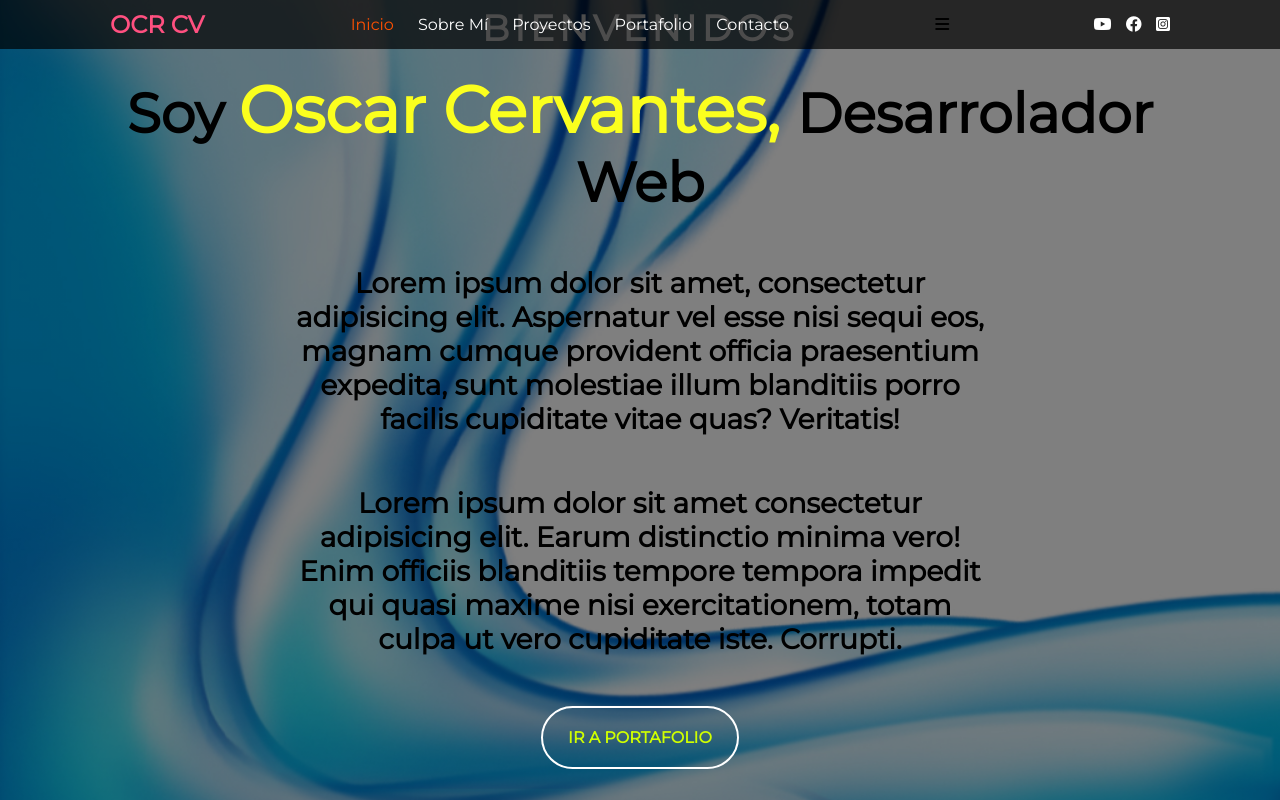
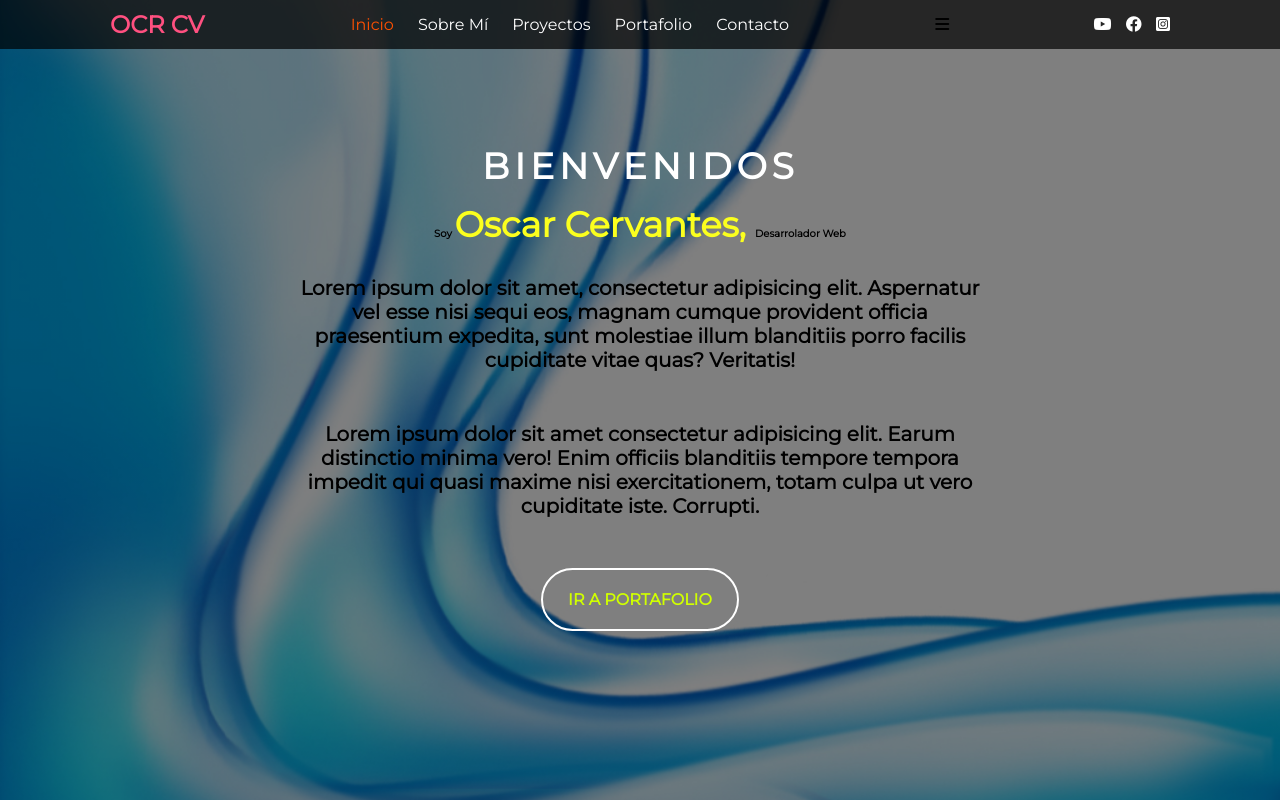
Before and after one commit to Oscar-CR09/Portafolio, a plain HTML site: page index.html in a window 1280 px wide. Shown: the top 800 px of the page. Drawn offline with nearby package versions, Linux system fonts and the light colour scheme.

Commit message:
mejora en letras de tamaño

```diff
--- a/estilos.css
+++ b/estilos.css
@@ -96,26 +96,26 @@ html{
 #inicio .contenido .presentacion .bienvenido{
     font-weight: bolder;
     font-size: 36px;
-    margin-bottom: 20px;
+    margin-bottom: 15px;
     text-transform: uppercase;
     letter-spacing: 5px;
     color: #fff;
 
 }
 #inicio .contenido .presentacion h2{
-    font-size: 55px;
-    margin-bottom:  25px;
+    font-size: 10px;
+    margin-bottom:  5px;
     text-align: center;
 
 }
 #inicio .contenido .presentacion h2 span{
-    font-size: 65px;
+    font-size: 35px;
     color: #fbff1e;
 }
 #inicio .contenido .presentacion .descripcion{
     max-width: 700px;
     margin: 25px auto;
-    font-size: 28px;
+    font-size: 20px;
     text-align: center;
 
 }
```
